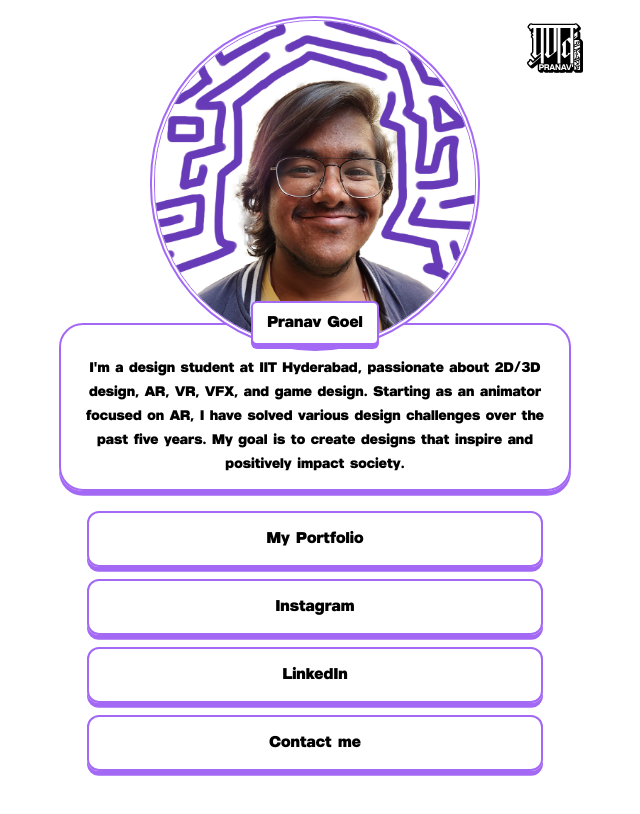
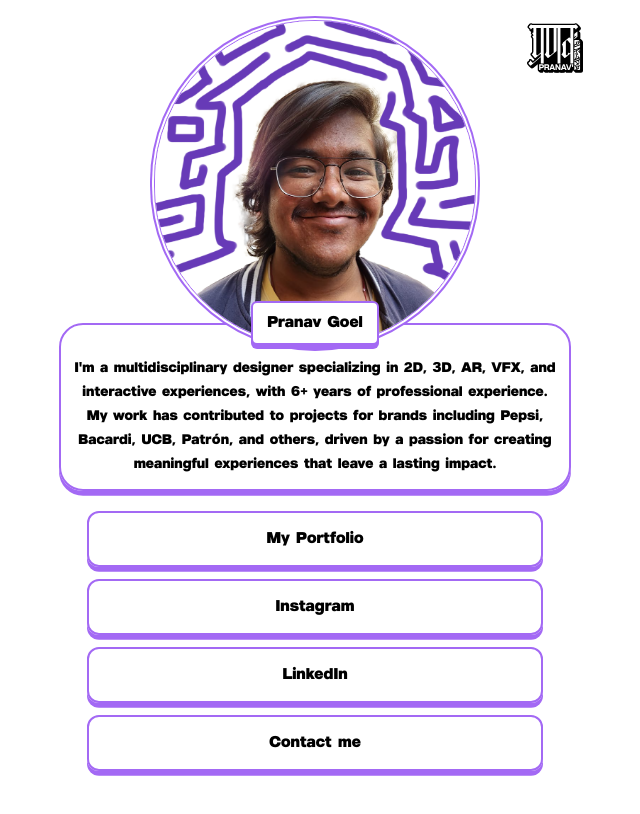
Before and after one commit to work-pranav/links, a React (Vite) app: page / in a window 1280 px wide. Shown: the top 814 px of the page, without its empty margins (325-965 px from the left). Built offline with nearby package versions, Linux system fonts and the light colour scheme.

Commit message:
updated-description

```diff
--- a/src/data.ts
+++ b/src/data.ts
@@ -1,6 +1,6 @@
 export const Name = "Pranav Goel";
 
-export const Description = "I'm a design student at IIT Hyderabad, passionate about 2D/3D design, AR, VR, VFX, and game design. Starting as an animator focused on AR, I have solved various design challenges over the past five years. My goal is to create designs that inspire and positively impact society."
+export const Description = "I'm a multidisciplinary designer specializing in 2D, 3D, AR, VFX, and interactive experiences, with 6+ years of professional experience. My work has contributed to projects for brands including Pepsi, Bacardi, UCB, Patrón, and others, driven by a passion for creating meaningful experiences that leave a lasting impact."
 
 export const Links = [
     {
```
